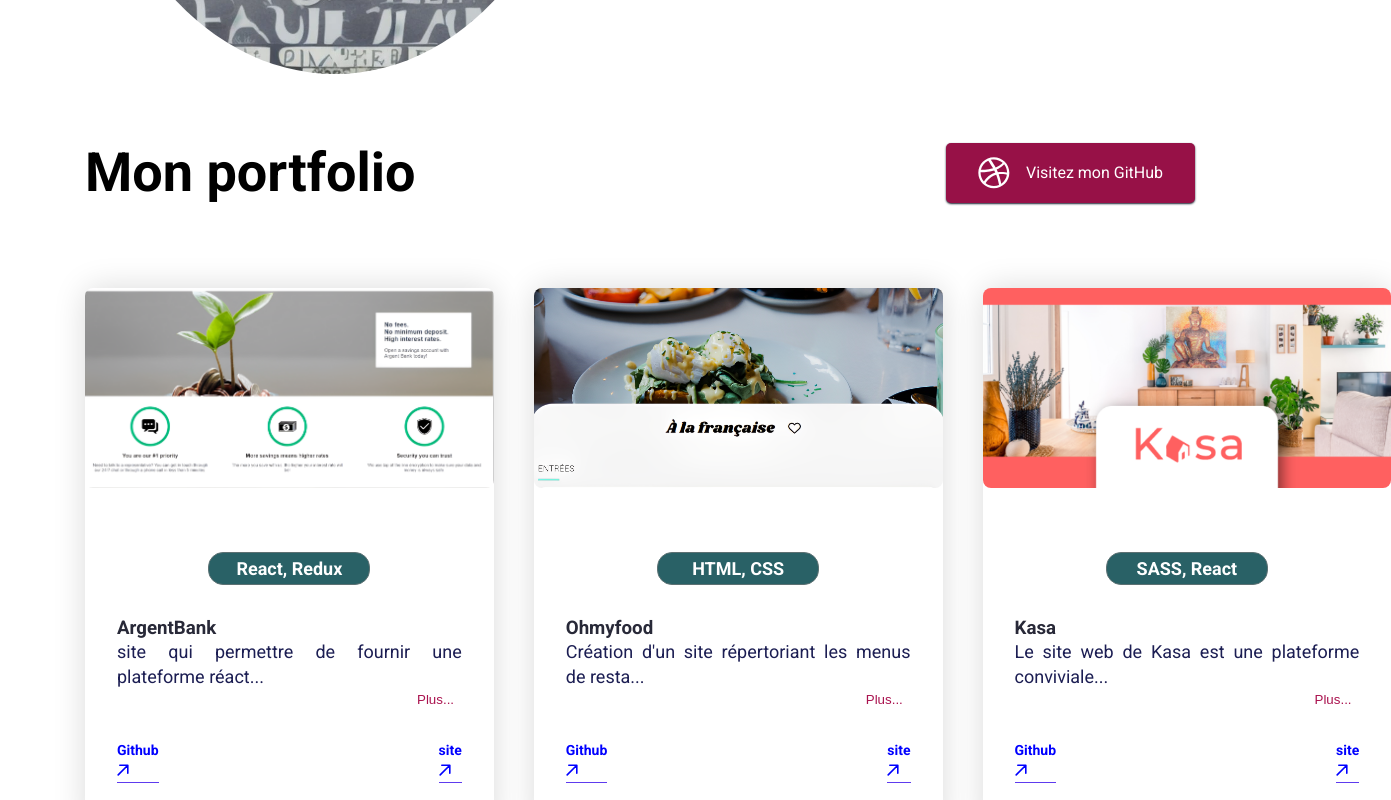
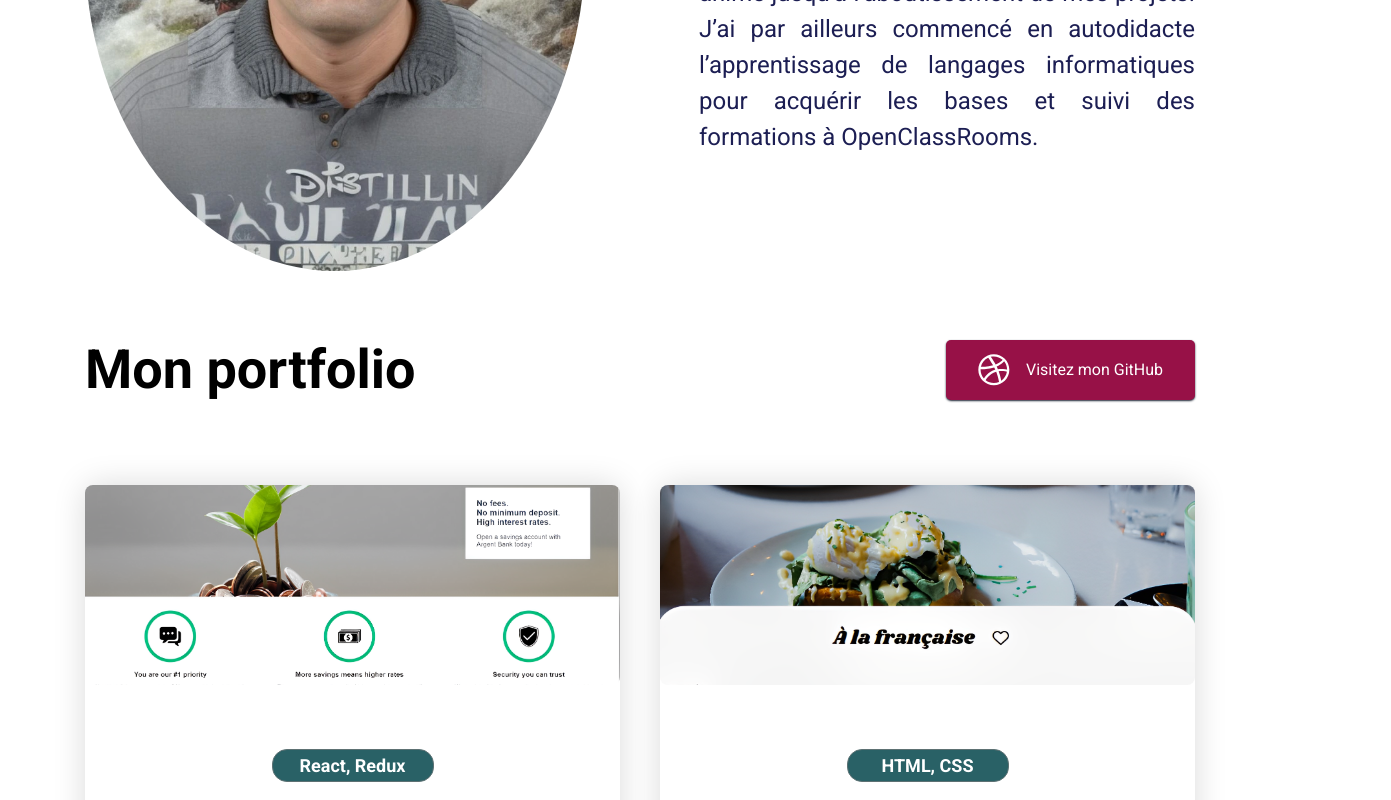
Before and after one commit to samiNedjai/Portfolio, a React (Create React App) app: page / in a window 1280 px wide. Shown: the part 2000-2800 px from the top of the page, 1391 px wide, since content can reach past the window. Built offline with nearby package versions, Linux system fonts and the light colour scheme.

Commit message:
corection respensive

```diff
--- a/public/index.html
+++ b/public/index.html
@@ -12,7 +12,7 @@
     <link rel="preconnect" href="https://fonts.googleapis.com">
     <link rel="preconnect" href="https://fonts.gstatic.com" crossorigin>
     <link href="https://fonts.googleapis.com/css2?family=Comfortaa:wght@300;400;600;700&family=Roboto:wght@400;500;700&display=swap" rel="stylesheet">
-    <title> portfolio</title>
+    <title> SAMI'S Portfolio</title>
   </head>
   <body>
     <div id="root"></div>
--- a/src/styles/App.css
+++ b/src/styles/App.css
@@ -370,6 +370,7 @@
 }
 .skills--section--container {
   display: flex;
+  flex-wrap: wrap;
   justify-content: center;
   align-items: flex-start;
   gap: 42px;
@@ -481,8 +482,10 @@
   margin-bottom: 20px;
 }
 .portfolio--section--container {
-  display: grid;
-  grid-template-columns: repeat(3, 1fr); /* Trois colonnes égales par ligne */
+  display: flex;
+  flex-wrap: wrap;
+  /* grid-template-columns: repeat(3, 1fr);  */
+  /* Trois colonnes égales par ligne */
   gap: 40px; /* Espace entre les images */
   width: 100%;
 }
```
